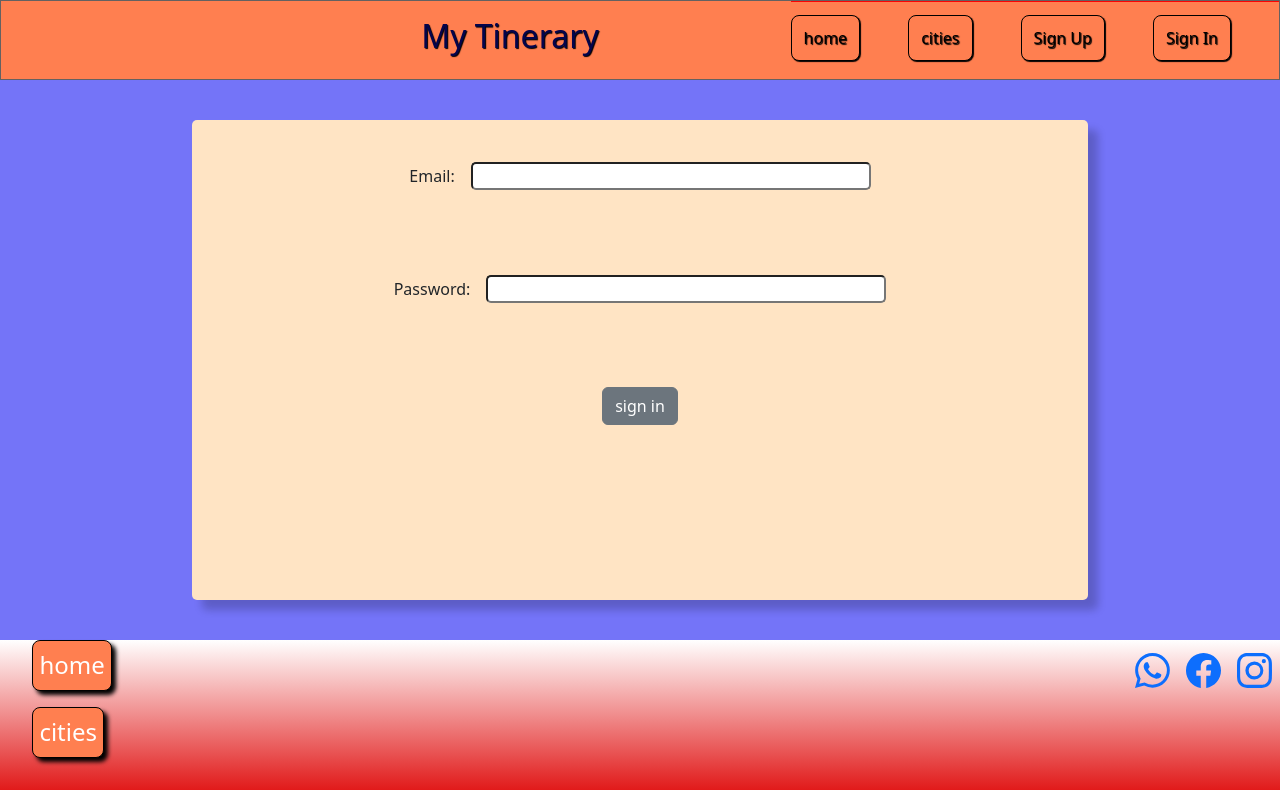
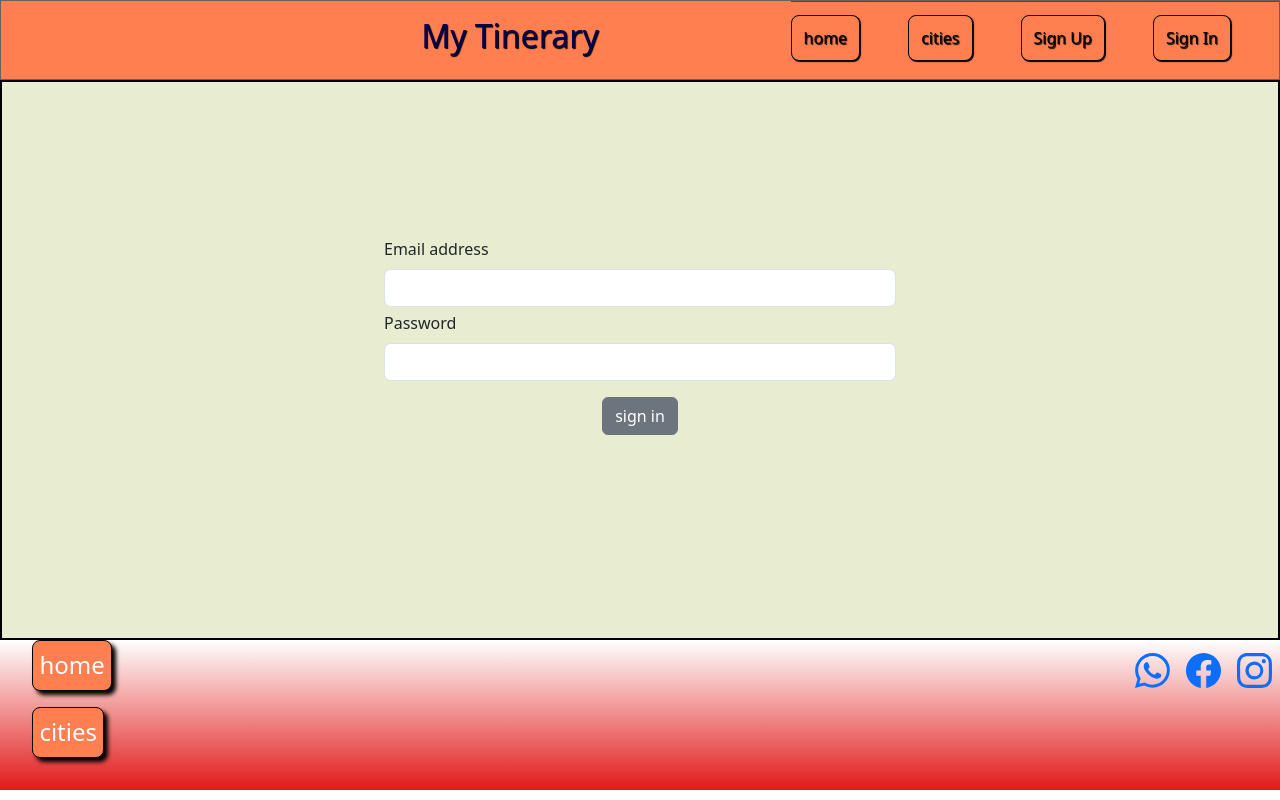
Before and after one commit to marguigle/mytinerary-front, a React (Vite) app: page /signin in a window 1280 px wide. Built offline with nearby package versions, Linux system fonts and the light colour scheme.

Commit message:
se mejora sigin

```diff
--- a/src/pages/SignIn.jsx
+++ b/src/pages/SignIn.jsx
@@ -55,22 +55,35 @@ const SignIn = () => {
     });
   };
   return (
+    <>
+      {/* <form className="formulary" onSubmit={handleSubmit}>
         <div className="form-container">
-      <form className="formulary" onSubmit={handleSubmit}>
-        <div className="lavel-input-cont">
+          <div className="mb-3">
+            <label htmlFor="exampleFormControlInput1" className="form-label">
+              Email address
+            </label>
+            <input
+              type="email"
+              className="form-control"
+              id="exampleFormControlInput1"
+              placeholder="name@example.com"
+            ></input>
+          </div>
+          {/* <div className="lavel-input-cont">
           <label className="">
           {" "}
           Email:
           <input
+          className="input email"
           type="email"
           name="email"
-              className="input email"
           ref={email}
           required
           />
           </label>
-        </div>
-        <div className="lavel-input-cont">
+          </div> */}
+
+      {/* <div className="lavel-input-cont">
           <label className="">
           {" "}
           Password:
@@ -84,7 +97,39 @@ const SignIn = () => {
           </label>
           </div>
 
+
+
+      </form> */}
+
+      <form className="form-container" onSubmit={handleSubmit}>
+        <div className="mb-1">
+          <label htmlFor="exampleFormControlInput1" className="form-label">
+            Email address
+          </label>
+          <input
+            type="email"
+            name="email"
+            ref={email}
+            required
+            className="form-control  input-email"
+            id="exampleFormControlInput1"
+          />
+        </div>
+        <div className="mb-3">
+          <label htmlFor="exampleFormControlInput2" className="form-label">
+            Password
+          </label>
+          <input
+            type="password"
+            name="password"
+            ref={password}
+            className="form-control input-password"
+            id="exampleFormControlInput2"
+          />
+        </div>
+
         <button className="btn btn-secondary">sign in</button>
+
         <GoogleOAuthProvider clientId="820051858064-7lpsa7m8gg8opmj0c9i9qhddm8rikv2b.apps.googleusercontent.com">
           <GoogleLogin
             onSuccess={handleSubmitGoogle}
@@ -94,7 +139,7 @@ const SignIn = () => {
           />
         </GoogleOAuthProvider>
       </form>
-    </div>
+    </>
   );
 };
 
--- a/src/pages/signIn.css
+++ b/src/pages/signIn.css
@@ -1,10 +1,12 @@
 .form-container {
   min-width: 100vw;
   min-height: 70vh;
-  background-color: rgb(116, 116, 248);
+  background-color: rgb(232, 236, 209);
   display: flex;
+  flex-direction: column;
   justify-content: center;
   align-items: center;
+  border: 2px solid black;
 }
 
 .formulary {
@@ -20,10 +22,7 @@
   box-shadow: 10px 10px 8px rgba(1, 0, 0, 0.2);
 }
 
-input .lavel-input-cont {
-  display: flex;
-  flex-direction: column;
-  align-items: center;
-  justify-content: flex-start;
-  width: 100%;
+.input-email,
+.input-password {
+  width: 40vw;
 }
--- a/src/pages/signUp.css
+++ b/src/pages/signUp.css
@@ -8,16 +8,15 @@
 }
 
 .formulary {
-  background-color: bisque;
+  background-color: rgb(247, 244, 241);
   border-radius: 5px;
-  /*  max-width: 100vw; */
+
   min-width: 100vw;
   min-height: 60vh;
   display: flex;
   flex-direction: column;
   align-items: center;
   justify-content: space-around;
-  box-shadow: 10px 10px 8px rgba(1, 0, 0, 0.2);
 }
 .label {
   width: 100%;
```
Lines whose indentation alone changed are shown as unchanged.
